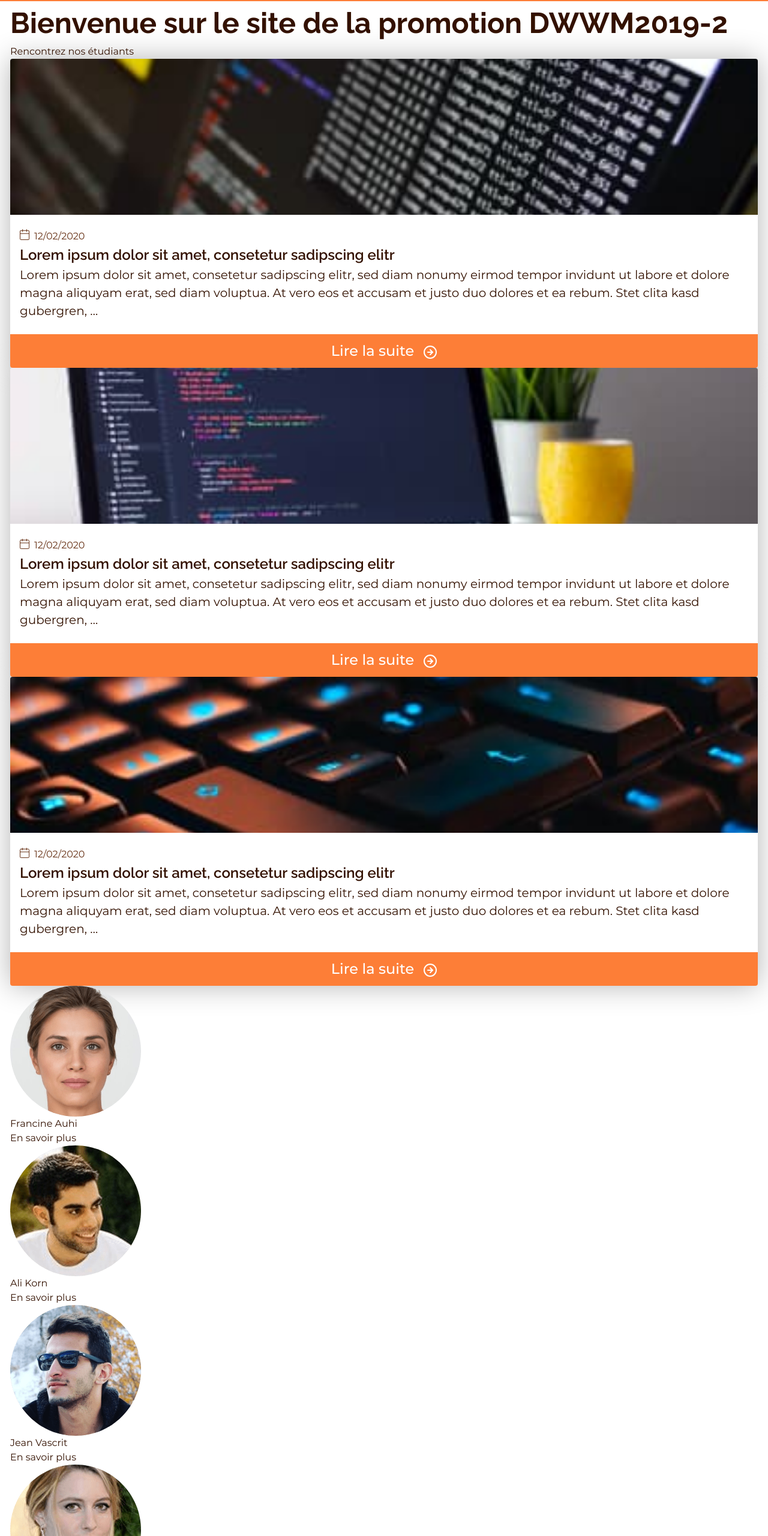
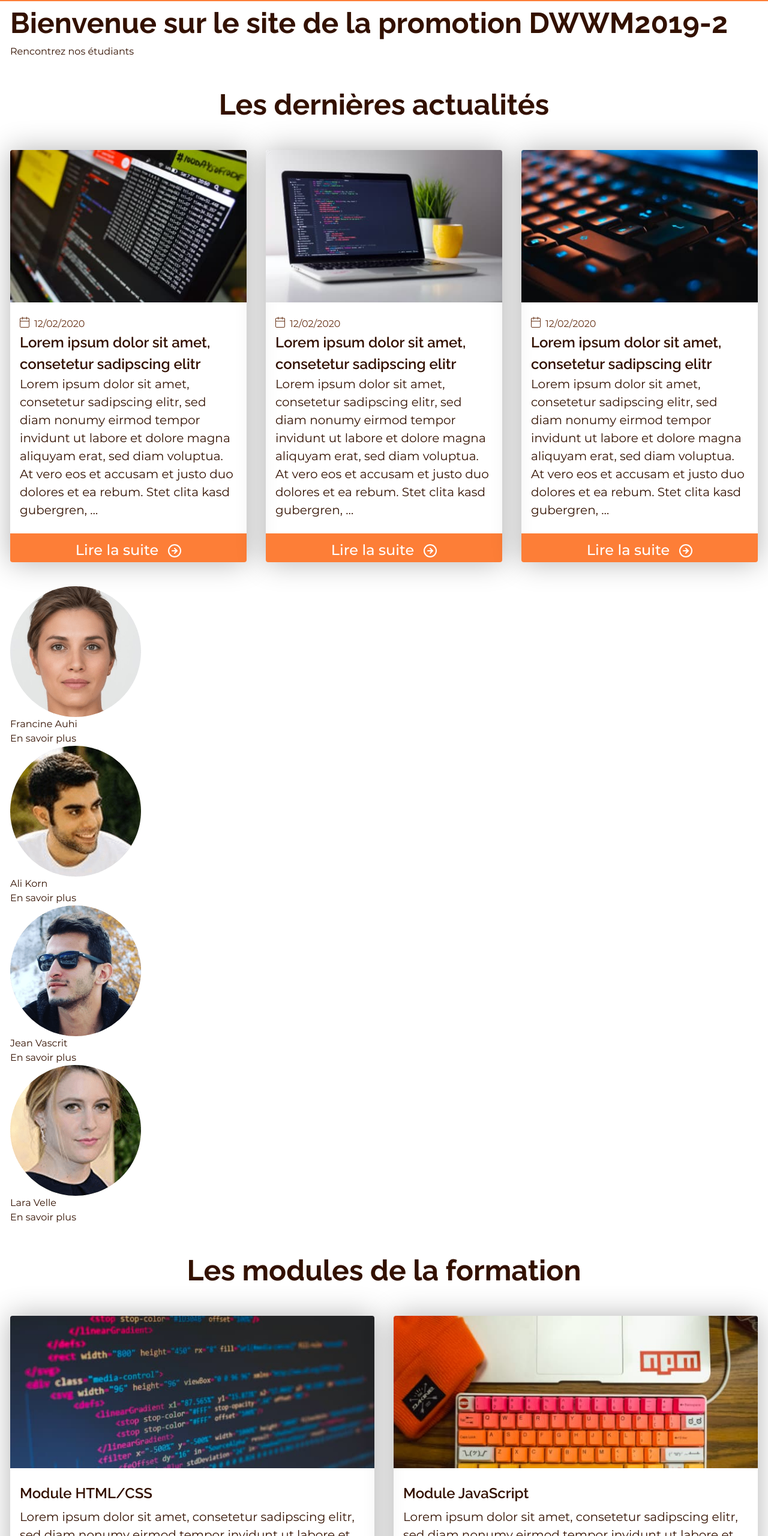
Before and after one commit to GaelCantet/ecfhtmlcss, a plain HTML site: page index.html in a window 1280 px wide. Shown: the part 120-2680 px from the top of the page at 60% size. Drawn offline with Linux system fonts and the light colour scheme.

Commit message:
sections news et course responsive

```diff
--- a/css/style.css
+++ b/css/style.css
@@ -151,7 +151,7 @@ p {
 	display: flex;
 	flex-direction: column;
 	justify-content: space-between;
-	flex-grow: 1;
+	height: 100%;
 	padding: 2.4rem 1.6rem;
 }
 
@@ -165,10 +165,6 @@ p {
 	margin-right: .8rem;
 }
 
-.card-text {
-	text-overflow: ellipsis;
-	overflow: hidden;
-}
 
 .card-link {
 	display: block;
@@ -185,6 +181,16 @@ p {
 	display: inline-block;
 	margin-left: 1.6rem;
 	vertical-align: middle;
+	transition: .3s;
+}
+
+.card-link:focus {
+	border: .2rem dotted rgba(0,0,0,.5);
+}
+
+.card-link:hover img,
+.card-link:focus img {
+	transform: translateX(1.6rem);
 }
 
 /*Header*/
@@ -293,6 +299,67 @@ p {
 
 	[hidden] {
 		visibility: visible;
+	}
+}
+
+/*News*/
+.news .container {
+	display: grid;
+	row-gap: 3.2rem;
+	padding-top: 4rem;
+	padding-bottom: 4rem;
+}
+
+.news-title {
+	margin-bottom: .8rem;
+	text-align: center;
+}
+
+@media screen and (min-width: 48em) {
+	.news .container {
+		grid-template-columns: repeat(2, 1fr);
+		gap: 3.2rem;
+	}
+
+	.news-title {
+		grid-column: 1/-1;
+	}
+}
+
+@media screen and (min-width: 75em) {
+	.news .container {
+		grid-template-columns: repeat(3, 1fr);
+	}
+}
+
+/*Students*/
+
+
+/*Course*/
+.course .container {
+	display: grid;
+	row-gap: 3.2rem;
+	padding-top: 4rem;
+	padding-bottom: 4rem;
+}
+
+.card.course-card {
+	max-height: 60.8rem;
+}
+
+.course-title {
+	margin-bottom: .8rem;
+	text-align: center;
+}
+
+@media screen and (min-width: 48em) {
+	.course .container {
+		grid-template-columns: repeat(2, 1fr);
+		gap: 3.2rem;
+	}
+
+	.course-title {
+		grid-column: 1/-1;
 	}
 }
 
--- a/index.html
+++ b/index.html
@@ -37,7 +37,7 @@
 
 <section class="news">
     <div class="container">
-        <h2 class="news-title"></h2>
+        <h2 class="news-title">Les dernières actualités</h2>
         <article class="card">
             <img src="img/actu1.jpg" srcset="img/actu1@2x.jpg 2x" alt="" class="card-img">
             <div class="card-content">
@@ -106,7 +106,7 @@
 
 <section class="course">
     <div class="container">
-        <h2 class="course-title"></h2>
+        <h2 class="course-title">Les modules de la formation</h2>
         <article class="card course-card">
             <img src="img/formation1.jpg" srcset="img/formation1@2x.jpg 2x" alt="" class="card-img">
             <div class="card-content">
```
